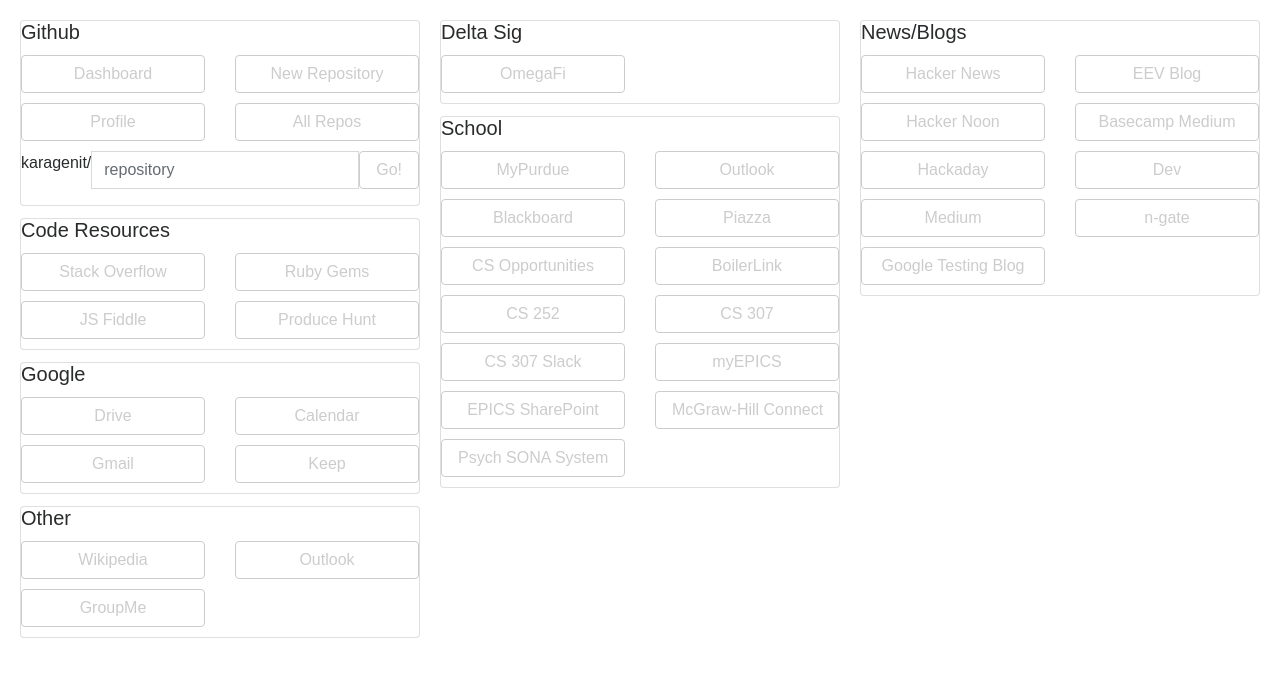
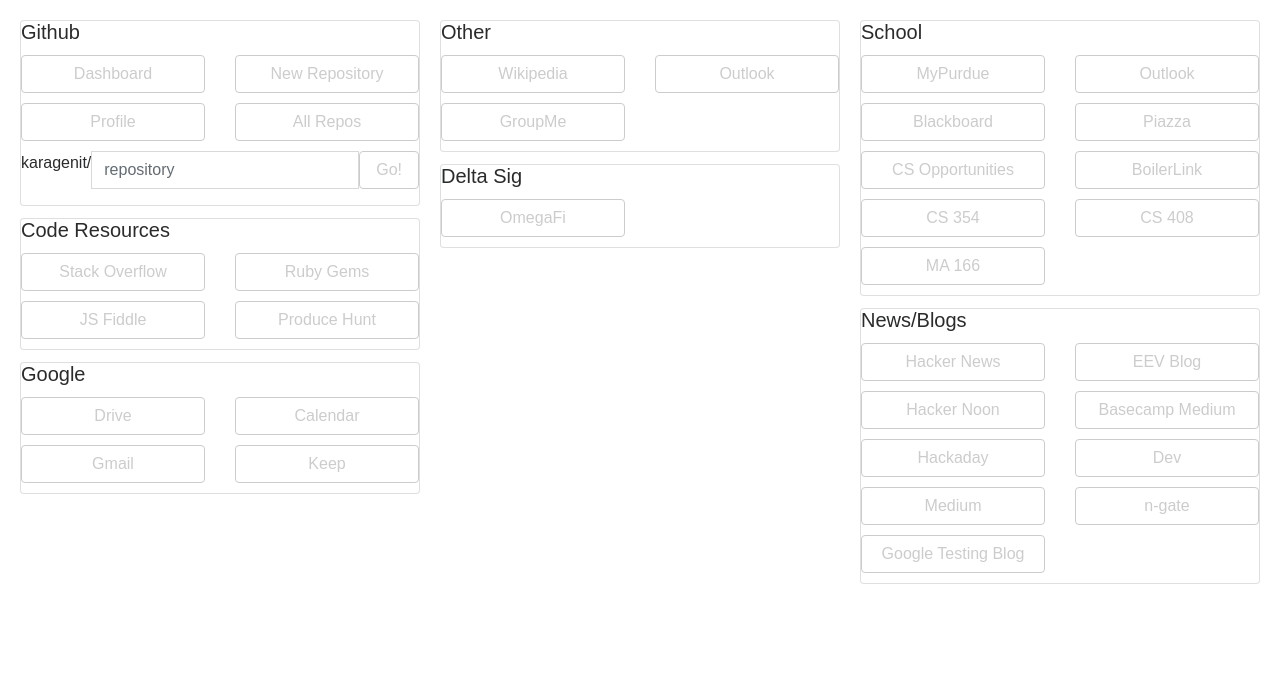
Before and after one commit to karagenit/homepage, a React (Create React App) app: page / in a window 1280 px wide. Shown: the top 676 px of the page. Built offline with nearby package versions, Linux system fonts and the light colour scheme.

Commit message:
Update Course Links

```diff
--- a/src/data.js
+++ b/src/data.js
@@ -123,32 +123,16 @@
         url: 'https://boilerlink.purdue.edu/'
       },
       {
-        name: 'CS 252',
-        url: 'https://endor.cs.purdue.edu/~cs252'
+        name: 'CS 354',
+        url: 'https://www.cs.purdue.edu/homes/cs354/'
       },
       {
-        name: 'CS 307',
-        url: 'https://courses.cs.purdue.edu/cs30700:fall19:start'
+        name: 'CS 408',
+        url: '#'
       },
       {
-        name: 'CS 307 Slack',
-        url: 'https://cs307talk.slack.com'
-      },
-      {
-        name: 'myEPICS',
-        url: 'https://engineering.purdue.edu/MyEpics/'
-      },
-      {
-        name: 'EPICS SharePoint',
-        url: 'https://purdue0.sharepoint.com/sites/epics/EVEI/SitePages/Home.aspx'
-      },
-      {
-        name: 'McGraw-Hill Connect',
-        url: 'https://newconnect.mheducation.com/flow/connect.html'
-      },
-      {
-        name: 'Psych SONA System',
-        url: 'https://purdue-psych.sona-systems.com/main.aspx'
+        name: 'MA 166',
+        url: 'https://www.math.purdue.edu/academic/courses/coursepage?subject=MA&course=16600'
       }
     ]
   },
```
